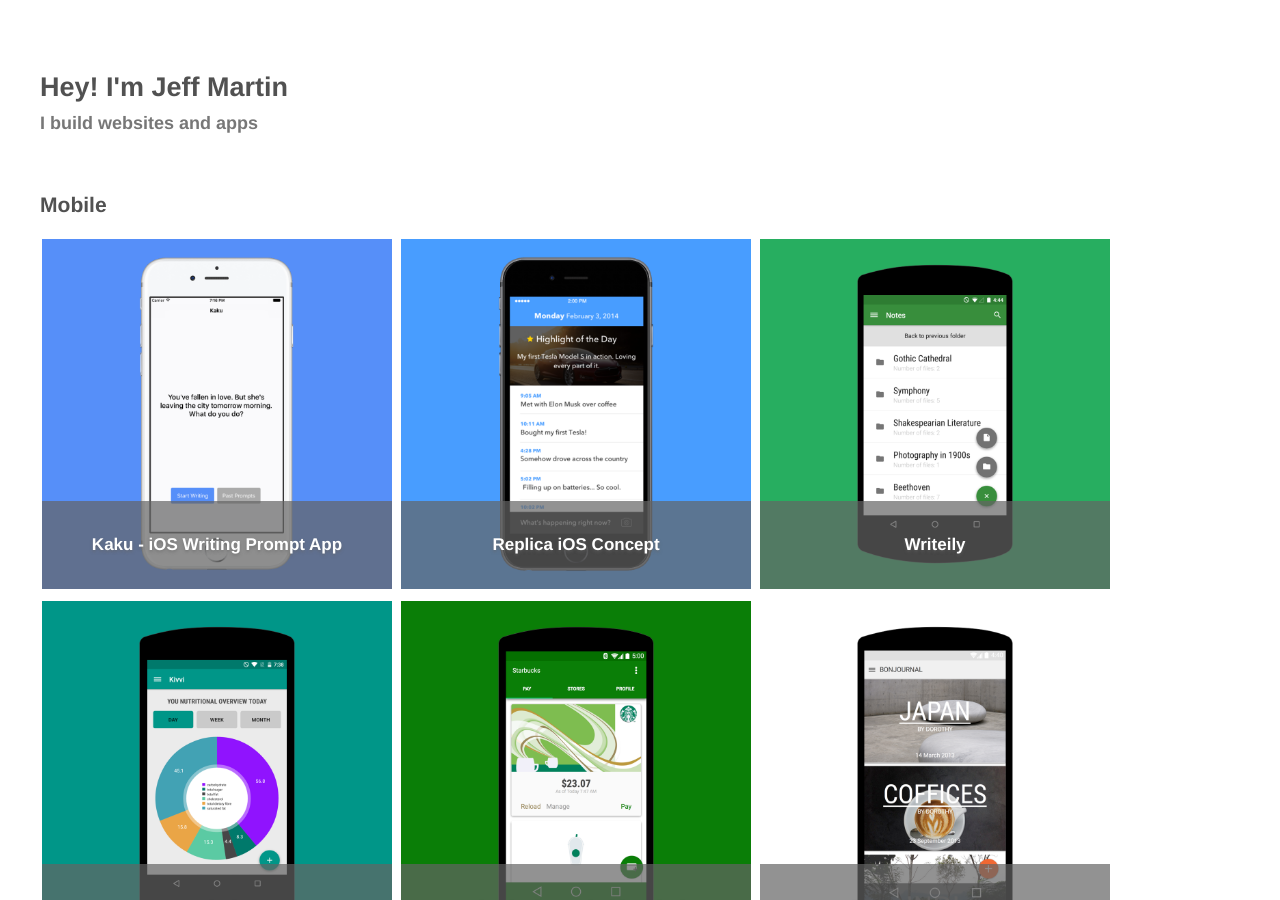
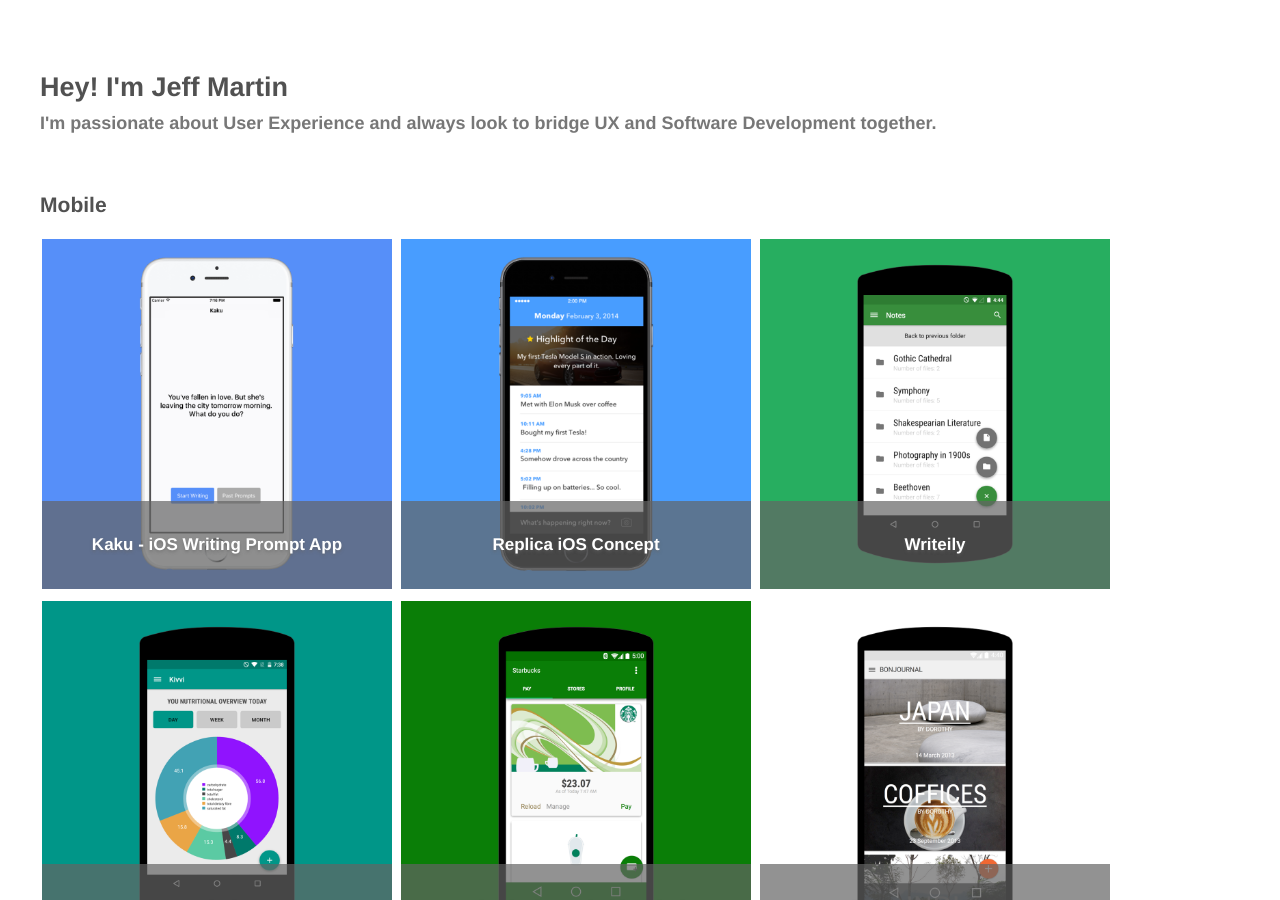
Before and after one commit to jffrymrtn/jffrymrtn.github.io, a Jekyll site: the page built from index.html, in a window 1280 px wide and 900 px high. Built offline with Jekyll 4.4.1, drawn with Linux system fonts in a browser that asks for light colours.

Commit message:
Update index.html

```diff
--- a/index.html
+++ b/index.html
@@ -5,7 +5,7 @@
 <section class="home full-page" id="portfolio">
   <h1 id="name" class="whoami-paragraph">Hey! I'm Jeff Martin</h1>
 
-  <h2 id="name-title" class="whoami-paragraph">I build websites and apps</h2>
+  <h2 id="name-title" class="whoami-paragraph">I'm passionate about User Experience and always look to bridge UX and Software Development together.</h2>
 
   <!-- Mobile Grid -->
   <article id="works-grid" class="grid-section">
```
